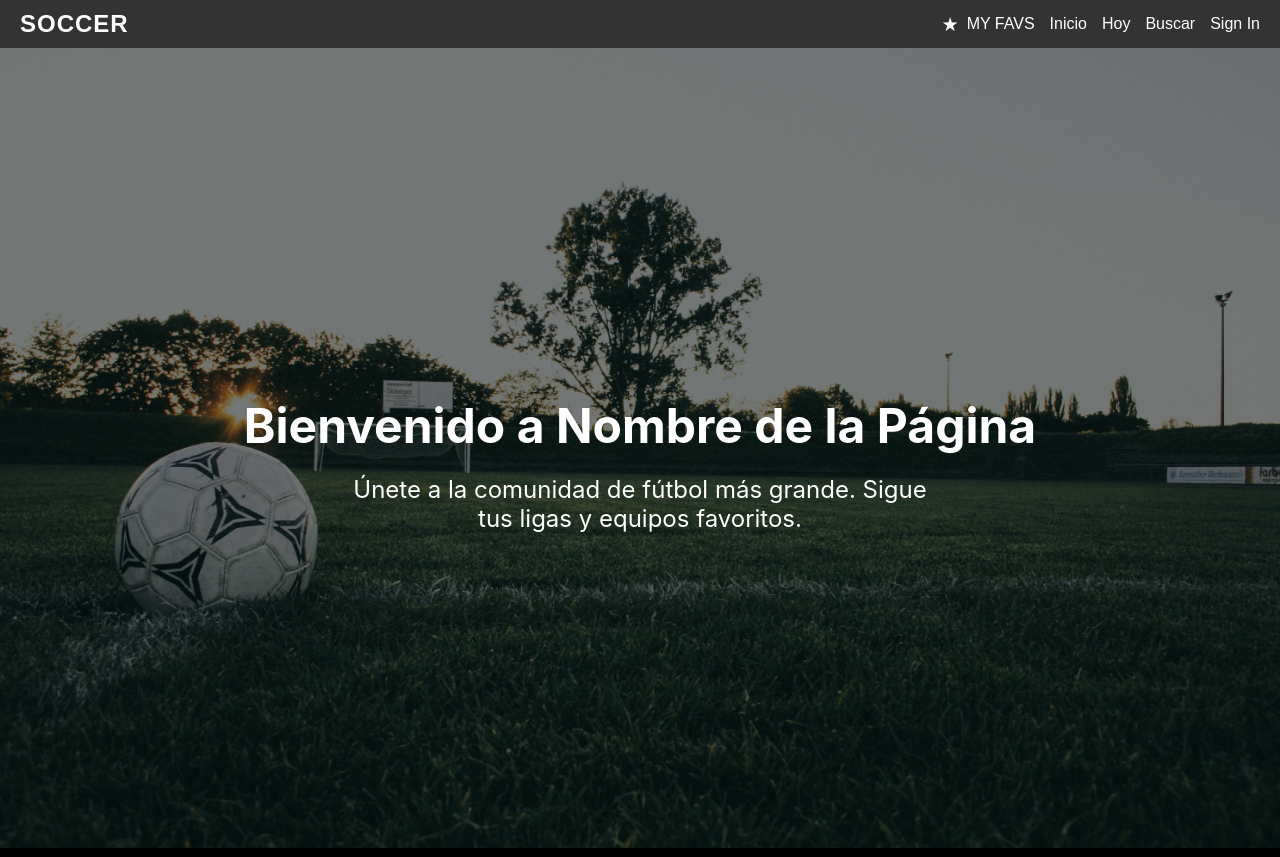
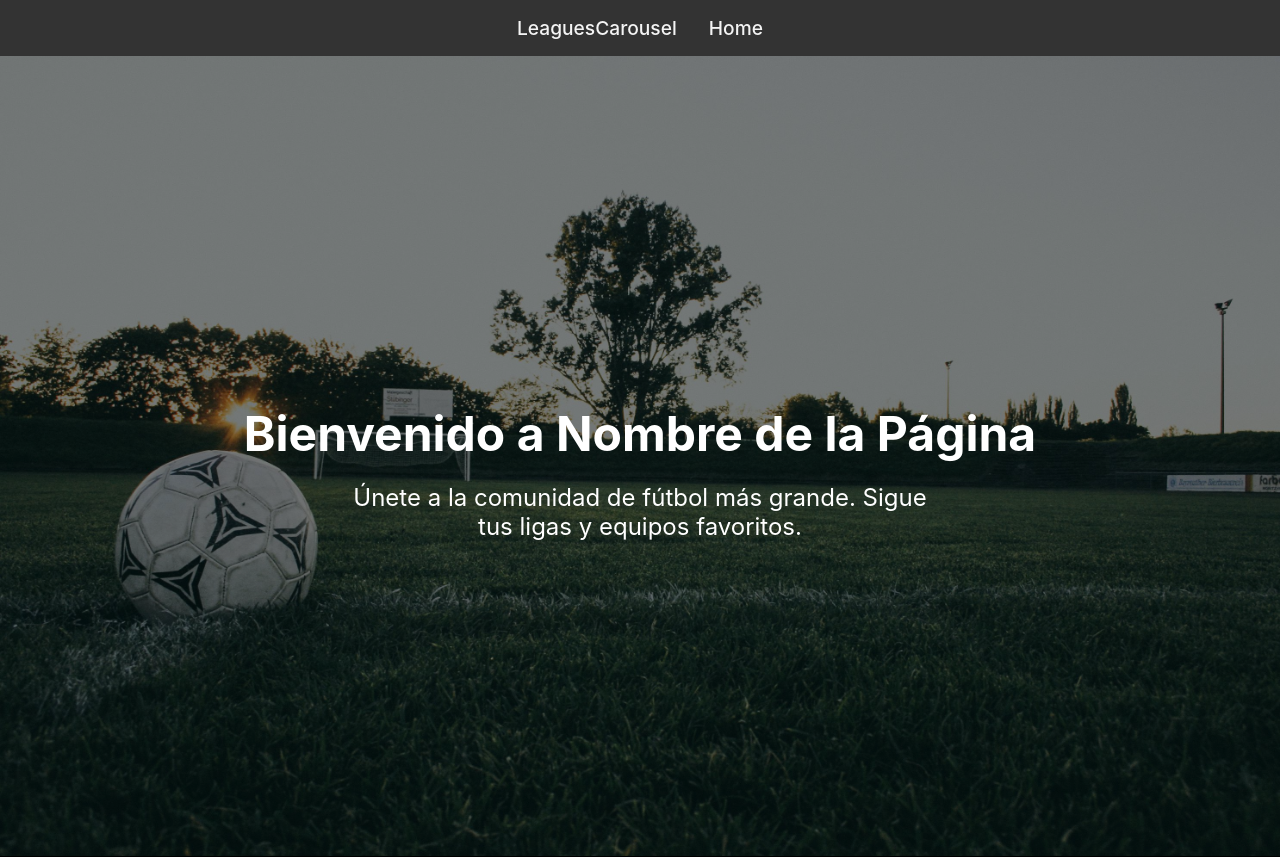
Before and after one commit to A-ikki/Dise-oSoftWarePartI, a React (Create React App) app: page / in a window 1280 px wide. Shown: the top 857 px of the page. Built offline with nearby package versions, Linux system fonts and the light colour scheme.

Commit message:
Nuevo navbar

```diff
--- a/src/App.tsx
+++ b/src/App.tsx
@@ -1,20 +1,24 @@
 import React from 'react';
-import Header from './Components/header';
 import Home from './Pages/Home';
 import Footer from './Components/Footer';
+import LeaguesCarousel from './Pages/LeaguesCarousel';
+import { BrowserRouter as Router, Routes, Route } from 'react-router-dom';
+import NavBar from './Components/NavBar';
 
 const App: React.FC = () => {
-  const handleMenuClick = () => {
-    console.log('Menu clicked!');
-  };
-
   return (
     <div className="app">
-      <Header onMenuClick={handleMenuClick} />
-      <main>
-        <Home />
-      </main>
-      <Footer />
+      <Router>
+        <NavBar />
+        <main>
+        <Home/>
+          <Routes>
+            <Route path="/home" element={<Home />} />
+            <Route path="/leaguesCarousel" element={<LeaguesCarousel />} />
+          </Routes>
+        </main>
+        <Footer />
+      </Router>
     </div>
   );
 };
--- /dev/null
+++ b/src/Components/NavBar.css
@@ -0,0 +1,26 @@
+.navbar {
+    background-color: #333; /* Fondo oscuro */
+    padding: 1rem 2rem; /* Espaciado interno */
+  }
+
+  .navbar-container {
+    display: flex;
+    justify-content: center; /* Centra los enlaces horizontalmente */
+    gap: 2rem; /* Espaciado entre los enlaces */
+  }
+
+  .navbar-link {
+    color: #f4f4f4; /* Color de los enlaces */
+    text-decoration: none; /* Elimina el subrayado */
+    font-size: 1.2rem; /* Tamaño de la fuente */
+    font-weight: 500; /* Negrita */
+    transition: color 0.3s ease; /* Suaviza el cambio de color */
+  }
+
+  .navbar-link:hover {
+    color: #ffa500; /* Cambia el color en hover a un tono anaranjado */
+  }
+
+  .navbar-link:active {
+    color: #ff4500; /* Cambia el color cuando se activa el enlace */
+  }
--- /dev/null
+++ b/src/Components/NavBar.tsx
@@ -0,0 +1,24 @@
+import React from "react";
+import { Link } from "react-router-dom";
+import './NavBar.css'; // Asegúrate de crear y enlazar este archivo
+
+const links = [
+  { name: "LeaguesCarousel", href: "/leaguesCarousel" },
+  { name: "Home", href: "/home" },
+];
+
+const NavBar: React.FC = () => {
+  return (
+    <nav className="navbar">
+      <div className="navbar-container">
+        {links.map((link) => (
+          <Link key={link.href} to={link.href} className="navbar-link">
+            {link.name}
+          </Link>
+        ))}
+      </div>
+    </nav>
+  );
+};
+
+export default NavBar;
--- a/src/Components/header.css
+++ /dev/null
@@ -1,79 +0,0 @@
-/* Header container */
-.header {
-  display: flex;
-  justify-content: space-between;
-  align-items: center;
-  padding: 10px 20px;
-  background-color: #333;
-  color: #fff;
-  font-family: 'Arial', sans-serif;
-  position: relative;
-}
-
-/* Header logo */
-.header-logo {
-  font-size: 1.5rem;
-  font-weight: bold;
-  letter-spacing: 1px;
-}
-
-/* Header right section */
-.header-right {
-  display: flex;
-  align-items: center;
-}
-
-/* Favourites section */
-.header-favs {
-  display: flex;
-  align-items: center;
-  position: relative;
-}
-
-.header-favs span {
-  font-size: 1.2rem;
-  margin-right: 8px;
-}
-
-.header-favs ul {
-  list-style: none;
-  padding: 0;
-  margin: 0;
-  display: flex;
-}
-
-.header-favs li {
-  margin-left: 15px;
-  cursor: pointer;
-}
-
-.header-favs li:hover {
-  text-decoration: underline;
-}
-
-/* Menu section */
-.header-menu {
-  display: none;
-  flex-direction: column;
-  cursor: pointer;
-}
-
-.menu-icon {
-  width: 25px;
-  height: 3px;
-  background-color: #fff;
-  margin: 4px 0;
-  transition: background-color 0.3s ease;
-}
-
-/* Media query for showing menu when header-favs width is small */
-@media (max-width: 800px) {
-  .header-menu {
-    display: flex;
-  }
-}
-
-/* Optional: Adding a transition effect when header-favs space is small */
-.header-favs.expanded ~ .header-menu {
-  display: flex;
-}
--- a/src/Components/header.tsx
+++ /dev/null
@@ -1,58 +0,0 @@
-// src/components/Header.tsx
-import React, { useEffect, useState } from 'react';
-import './header.css';
-
-interface HeaderProps {
-  onMenuClick: () => void;
-}
-
-const Header: React.FC<HeaderProps> = ({ onMenuClick }) => {
-  const [isMenuVisible, setIsMenuVisible] = useState(false);
-  const [isSidebarVisible, setIsSidebarVisible] = useState(false);
-
-  useEffect(() => {
-    const handleResize = () => {
-      const headerFavs = document.querySelector('.header-favs') as HTMLElement;
-      if (headerFavs && headerFavs.offsetWidth < 300) { // Ajusta el valor según tus necesidades
-        setIsMenuVisible(true);
-      } else {
-        setIsMenuVisible(false);
-      }
-    };
-
-    window.addEventListener('resize', handleResize);
-    handleResize(); // Check on initial load
-
-    return () => window.removeEventListener('resize', handleResize);
-  }, []);
-
-  const handleMenuClick = () => {
-    setIsSidebarVisible(!isSidebarVisible);
-  };
-
-  return (
-    <header className="header">
-      <div className="header-logo">SOCCER</div>
-      <div className="header-right">
-        <div className={`header-favs ${isSidebarVisible ? 'sidebar-visible' : ''}`}>
-          <span>★</span> MY FAVS
-          <ul>
-            <li>Inicio</li>
-            <li>Hoy</li>
-            <li>Buscar</li>
-            <li>Sign In</li>
-          </ul>
-        </div>
-        {isMenuVisible && (
-          <div className="header-menu" onClick={handleMenuClick}>
-            <div className="menu-icon"></div>
-            <div className="menu-icon"></div>
-            <div className="menu-icon"></div>
-          </div>
-        )}
-      </div>
-    </header>
-  );
-};
-
-export default Header;
```
Also changed, not shown: package.json (+4 -3 lines), src/Components/Sidebar.css (deleted, +0 -37 lines), src/Components/Sidebar.tsx (deleted, +0 -39 lines), 1 other file (tests, documents, lock files or other folders).
